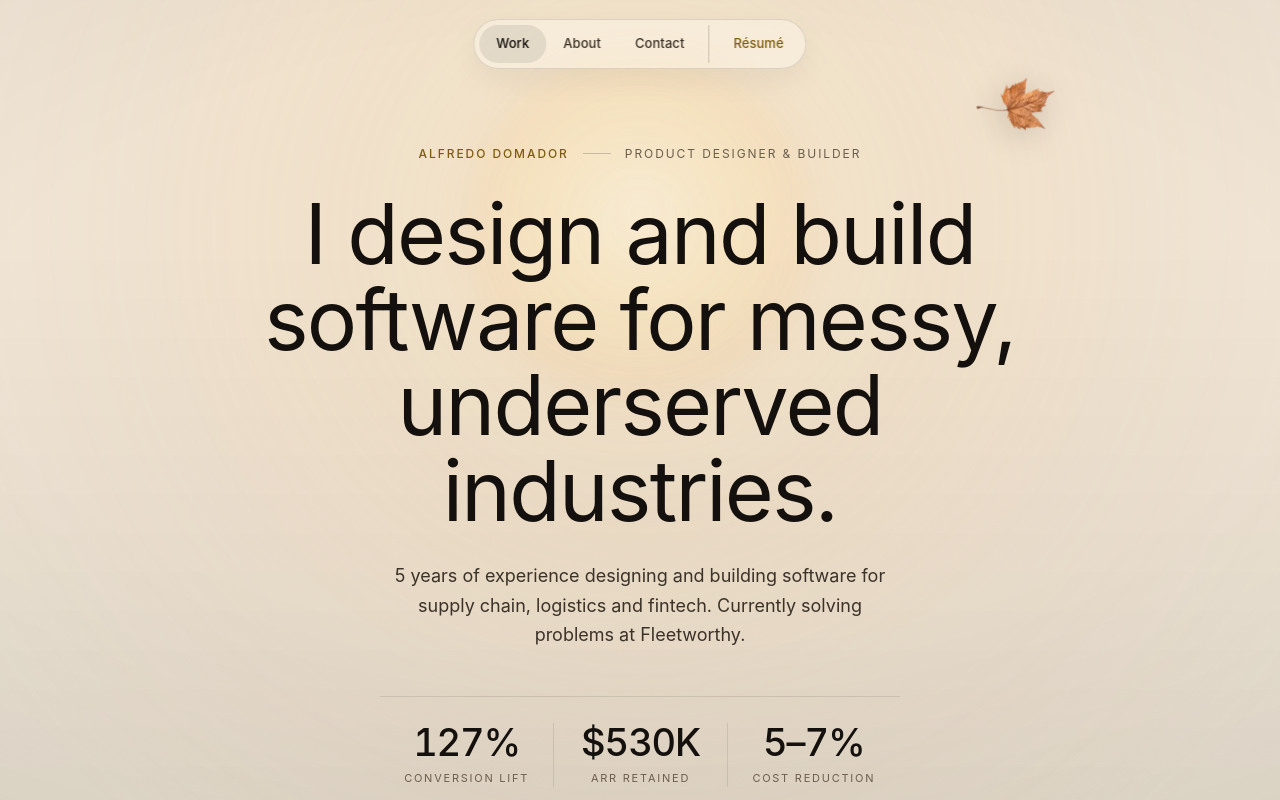
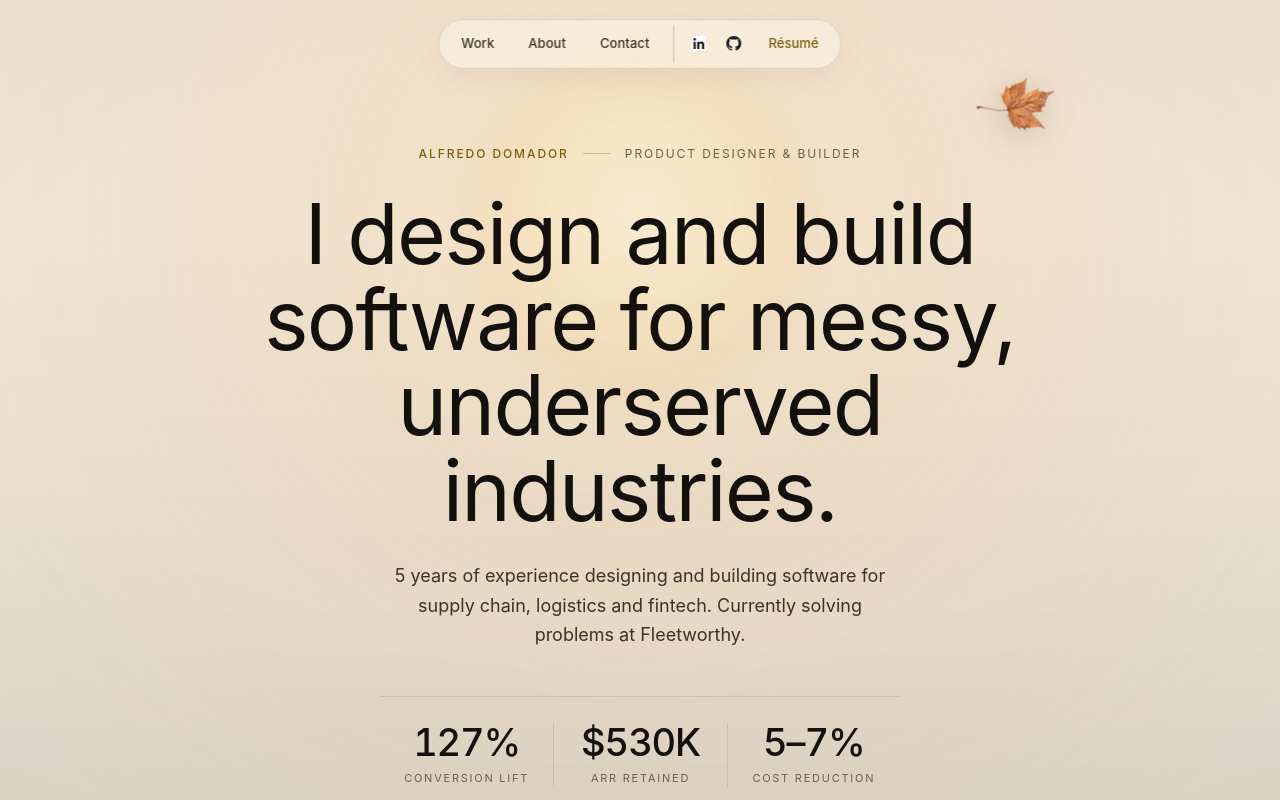
Before and after one commit to adomador/portfoliosite, a Next.js app: page / in a window 1280 px wide. Shown: the top 800 px of the page. Built offline with nearby package versions, Linux system fonts and the light colour scheme; a web font is replaced by a local one.

Commit message:
Refresh floating nav and profile copy
Update the floating nav to track the active section based on scroll position, and add LinkedIn/GitHub icon links alongside the resume link. This also refines the nav styling and simplifies the footer and intro copy for a cleaner presentation.

```diff
--- a/components/FloatingNav.module.css
+++ b/components/FloatingNav.module.css
@@ -52,8 +52,7 @@
   pointer-events: none;
 }
 
-.item,
-.resume {
+.item {
   position: relative;
   z-index: 1;
   display: inline-flex;
@@ -68,8 +67,7 @@
   transition: color 220ms var(--ease-out-quart);
 }
 
-.item:hover,
-.resume:hover {
+.item:hover {
   color: var(--ink);
 }
 
@@ -84,12 +82,56 @@
   background: var(--line);
 }
 
+.socials {
+  display: flex;
+  align-items: center;
+  gap: 1px;
+}
+
+.iconLink {
+  position: relative;
+  z-index: 1;
+  display: inline-flex;
+  align-items: center;
+  justify-content: center;
+  width: 34px;
+  height: 34px;
+  border-radius: 999px;
+  transition: background 220ms var(--ease-out-quart);
+}
+
+.iconLink:hover {
+  background: color-mix(in srgb, var(--ink) 7%, transparent);
+}
+
+.icon {
+  width: 15px;
+  height: 15px;
+  display: block;
+  object-fit: contain;
+}
+
+/* GitHub's mark is solid black — flip it once the page goes dark. */
+:global(:root[data-phase='night']) .invert .icon {
+  filter: invert(1);
+}
+
 .resume {
+  position: relative;
+  z-index: 1;
+  display: inline-flex;
+  align-items: center;
+  padding: 8px clamp(10px, 1.6vw, 17px);
+  border-radius: 999px;
+  font-size: 0.8125rem;
+  font-weight: 500;
+  letter-spacing: 0.005em;
+  white-space: nowrap;
   color: var(--accent);
+  transition: color 220ms var(--ease-out-quart);
 }
 
 .resume:hover {
-  color: var(--accent);
   text-decoration: underline;
   text-underline-offset: 3px;
   text-decoration-thickness: 1px;
@@ -101,4 +143,14 @@
     padding: 8px 11px;
     font-size: 0.75rem;
   }
+
+  .iconLink {
+    width: 30px;
+    height: 30px;
+  }
+
+  .icon {
+    width: 13px;
+    height: 13px;
+  }
 }
--- a/components/FloatingNav.tsx
+++ b/components/FloatingNav.tsx
@@ -1,7 +1,7 @@
 'use client'
 
 import { useCallback, useEffect, useLayoutEffect, useRef, useState } from 'react'
-import { RESUME_URL } from '@/lib/profile'
+import { GITHUB, LINKEDIN, RESUME_URL } from '@/lib/profile'
 import styles from './FloatingNav.module.css'
 
 const ITEMS = [
@@ -10,32 +10,46 @@ const ITEMS = [
   { id: 'contact', label: 'Contact' },
 ] as const
 
+/** Section whose top has most recently crossed this line owns the nav highlight. */
+const FOCUS_RATIO = 0.22
+
 export default function FloatingNav() {
   const [active, setActive] = useState<string | null>(null)
   const listRef = useRef<HTMLDivElement>(null)
   const itemRefs = useRef<Record<string, HTMLAnchorElement | null>>({})
   const [pill, setPill] = useState<{ x: number; w: number } | null>(null)
+  const raf = useRef(0)
+
+  const syncActive = useCallback(() => {
+    const focusY = window.innerHeight * FOCUS_RATIO
+    let current: string | null = null
+
+    for (const item of ITEMS) {
+      const el = document.getElementById(item.id)
+      if (!el) continue
+      if (el.getBoundingClientRect().top <= focusY) {
+        current = item.id
+      }
+    }
+
+    setActive((prev) => (prev === current ? prev : current))
+  }, [])
 
   useEffect(() => {
-    const sections = ITEMS.map((i) => document.getElementById(i.id)).filter(
-      (n): n is HTMLElement => Boolean(n)
-    )
-    if (!sections.length) return
+    const onScrollOrResize = () => {
+      cancelAnimationFrame(raf.current)
+      raf.current = requestAnimationFrame(syncActive)
+    }
 
-    /* Whichever section owns the upper third of the viewport wins. */
-    const observer = new IntersectionObserver(
-      (entries) => {
-        const visible = entries
-          .filter((e) => e.isIntersecting)
-          .sort((a, b) => b.intersectionRatio - a.intersectionRatio)
-        if (visible[0]) setActive(visible[0].target.id)
-      },
-      { rootMargin: '-18% 0px -55% 0px', threshold: [0, 0.25, 0.5, 1] }
-    )
-
-    sections.forEach((s) => observer.observe(s))
-    return () => observer.disconnect()
-  }, [])
+    syncActive()
+    window.addEventListener('scroll', onScrollOrResize, { passive: true })
+    window.addEventListener('resize', onScrollOrResize)
+    return () => {
+      cancelAnimationFrame(raf.current)
+      window.removeEventListener('scroll', onScrollOrResize)
+      window.removeEventListener('resize', onScrollOrResize)
+    }
+  }, [syncActive])
 
   const measure = useCallback(() => {
     const list = listRef.current
@@ -82,6 +96,31 @@ export default function FloatingNav() {
           ))}
         </div>
         <span className={styles.divider} aria-hidden />
+        <div className={styles.socials}>
+          <a
+            className={styles.iconLink}
+            href={LINKEDIN}
+            target="_blank"
+            rel="noopener noreferrer"
+            aria-label="LinkedIn"
+          >
+            <img src="/linkedin.svg" alt="" className={styles.icon} width={15} height={15} />
+          </a>
+          <a
+            className={`${styles.iconLink} ${styles.invert}`}
+            href={GITHUB}
+            target="_blank"
+            rel="noopener noreferrer"
+            aria-label="GitHub"
+          >
+            <img
+              src="/Octicons-mark-github.svg"
+              alt=""
+              className={styles.icon}
+              width={15}
+              height={15}
+            />
+          </a>
           <a
             className={styles.resume}
             href={RESUME_URL}
@@ -91,6 +130,7 @@ export default function FloatingNav() {
             Résumé
           </a>
         </div>
+      </div>
     </nav>
   )
 }
--- a/components/home/About.tsx
+++ b/components/home/About.tsx
@@ -8,7 +8,7 @@ export default function About() {
   return (
     <section id="about" className={styles.section} aria-label="About">
       <div className="u-shell">
-        <SectionHead label="About me" title="I'm a designer who ships his own code" />
+        <SectionHead label="About me" title="Designer who ships his own code" />
 
         <div className={styles.grid}>
           <Reveal className={styles.copy}>
--- a/components/home/SiteFooter.tsx
+++ b/components/home/SiteFooter.tsx
@@ -10,7 +10,7 @@ export default function SiteFooter() {
         <div className={styles.row}>
           <span className={styles.name}>{NAME}</span>
           <span className={styles.note}>
-            Designed &amp; built by me — the leaf falls all the way down.
+            Designed and built by me
           </span>
           <span className={styles.year}>© {new Date().getFullYear()}</span>
         </div>
--- a/lib/profile.ts
+++ b/lib/profile.ts
@@ -16,7 +16,7 @@ export const HEADLINE =
   'I design and build software for messy, underserved industries.'
 
 export const INTRO =
-  "Designer and builder with 5+ years of experience. I'm drawn to ambiguous problems and the challenge of creating something from nothing. For the last three years I've been working in freight tech, building for one of the most complex and underserved industries in the world."
+  "Designer & builder based in Pennsylvania with 5+ years of experience. I'm drawn to ambiguous problems and the challenge of creating something from nothing. For the last three years I've been working in freight tech, building for one of the most complex industries in the world."
 
 /** Hero outcome metrics — keep labels short; the number does the talking. */
 export const METRICS = [
```
Lines whose indentation alone changed are shown as unchanged.
